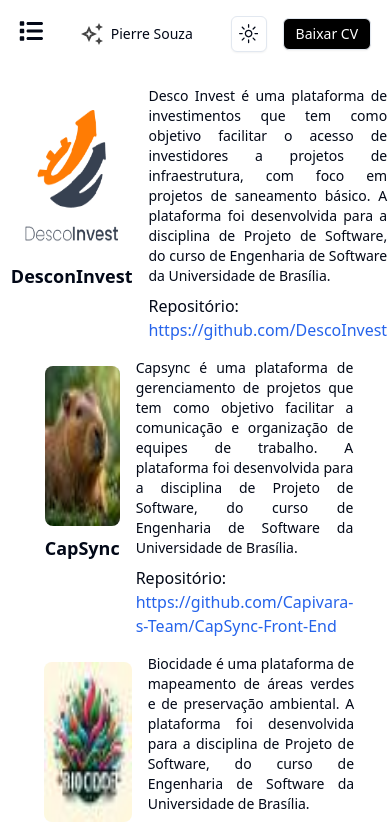
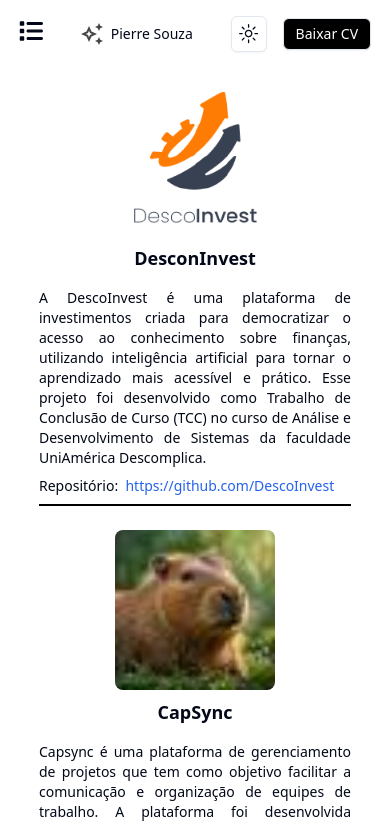
Before and after one commit to pierresouza/Portifolio, a Next.js app: page /projects in a window 390 px wide. Shown: the top 824 px of the page. Built offline with nearby package versions, Linux system fonts and the light colour scheme.

Commit message:
feat: apply responsiveness in projects area

```diff
--- a/app/projects/mock.ts
+++ b/app/projects/mock.ts
@@ -20,21 +20,21 @@ export const ProjectsMock: Projects = {
       repoURL: "https://github.com/DescoInvest",
       image: DescoInvestLogo,
       description:
-        "Desco Invest é uma plataforma de investimentos que tem como objetivo facilitar o acesso de investidores a projetos de infraestrutura, com foco em projetos de saneamento básico. A plataforma foi desenvolvida para a disciplina de Projeto de Software, do curso de Engenharia de Software da Universidade de Brasília.",
+        "A DescoInvest é uma plataforma de investimentos criada para democratizar o acesso ao conhecimento sobre finanças, utilizando inteligência artificial para tornar o aprendizado mais acessível e prático. Esse projeto foi desenvolvido como Trabalho de Conclusão de Curso (TCC) no curso de Análise e Desenvolvimento de Sistemas da faculdade UniAmérica Descomplica.",
       name: "DesconInvest",
     },
     {
       repoURL: "https://github.com/Capivara-s-Team/CapSync-Front-End",
       image: CapSyncLogo,
       description:
-        "Capsync é uma plataforma de gerenciamento de projetos que tem como objetivo facilitar a comunicação e organização de equipes de trabalho. A plataforma foi desenvolvida para a disciplina de Projeto de Software, do curso de Engenharia de Software da Universidade de Brasília.",
+        "Capsync é uma plataforma de gerenciamento de projetos que tem como objetivo facilitar a comunicação e organização de equipes de trabalho. A plataforma foi desenvolvida Durante o Primeiro Hackathon da Comunidade Bichinhos da TI.",
       name: "CapSync",
     },
     {
       repoURL: "https://github.com/Projeto-Integrador-BioCidade",
       image: BiocidadeLogo,
       description:
-        "Biocidade é uma plataforma de mapeamento de áreas verdes e de preservação ambiental. A plataforma foi desenvolvida para a disciplina de Projeto de Software, do curso de Engenharia de Software da Universidade de Brasília.",
+        "Biocidade é uma plataforma de mapeamento de áreas verdes e de preservação ambiental. A plataforma foi desenvolvida como Projeto Integrador do curso de Desenvolvimento Fullstack javascript Da Generation Brasil.",
       name: "Biocidade",
     },
   ],
--- a/app/projects/page.tsx
+++ b/app/projects/page.tsx
@@ -5,10 +5,13 @@ import Link from "next/link";
 
 export default function Projects() {
   return (
-    <div className="flex max-h-fit justify-center">
-      <div className="flex h-screen w-4/5 flex-col justify-center gap-4">
+    <div className="flex justify-center">
+      <div className="flex h-full w-4/5 flex-col items-center justify-center gap-4">
         {ProjectsMock.Project.map((project, index) => (
-          <div key={index} className="flex w-full justify-center gap-2">
+          <div
+            key={index}
+            className="flex w-full flex-col items-center justify-center gap-2 md:flex-row"
+          >
             <div className="flex flex-col gap-2 p-2">
               <a href={project.repoURL} target="_blank" rel="noreferrer">
                 <Image
@@ -24,20 +27,21 @@ export default function Projects() {
               </p>
             </div>
             <div className="flex flex-col justify-center gap-2">
-              <p className="max-w-screen-md text-justify text-sm">
+              <p className="max-w-screen-sm text-justify text-sm sm:text-base md:text-lg">
                 {project.description}
               </p>
-              <span>
-                Repositório:{" "}
+              <span className="text-sm sm:text-base md:text-lg">
+                Repositório: &nbsp;
                 <Link
                   href={project.repoURL}
                   target="_blank"
                   rel="noreferrer"
-                  className="scale-110 text-blue-600 transition-all duration-500 ease-in-out"
+                  className="text-blue-600 transition-transform duration-500 ease-in-out hover:scale-110"
                 >
                   {project.repoURL}
                 </Link>
               </span>
+              <hr className="border border-black dark:border-white" />
             </div>
           </div>
         ))}
```
